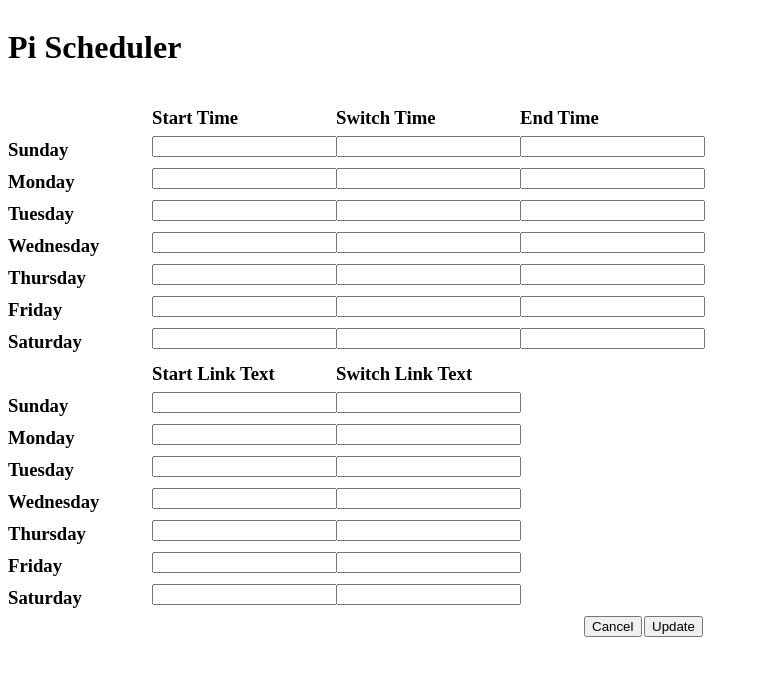
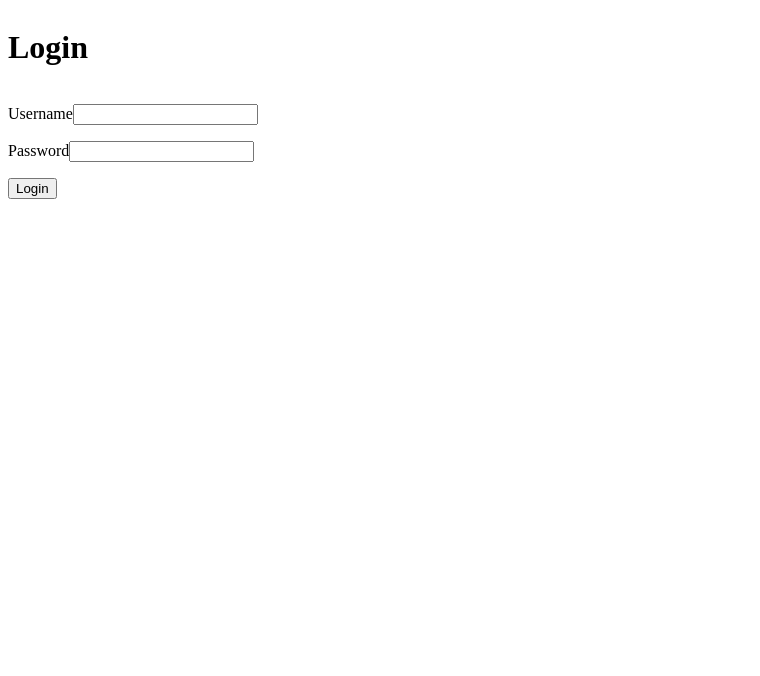
Before and after one commit to Brandon-Ritchie/PiDisplay_old, a Flask app: page / in a window 1280 px wide. Shown: the top 676 px of the page, without its empty margins (0-760 px from the left). Run offline with Flask 2, Linux system fonts and the light colour scheme; data comes from the database, SQL or seed files in the repository; both versions use the stored data as it was after the commit.

Commit message:
Added user authentication

```diff
--- a/app.py
+++ b/app.py
@@ -2,11 +2,17 @@
 Imports
 """
 
-from flask import Flask, render_template, request
-from flask_wtf import form # for web app creation and handling
-from forms import CrontabForm, update_crontab_form_defaults, return_list_of_entries_as_lists, return_form_data_as_list_of_dict, update_entry # for form manipulation
+from logging import error
+from flask import Flask, flash, render_template, request
+from flask.helpers import url_for
+from werkzeug.datastructures import RequestCacheControl
+from werkzeug.utils import redirect
+from flask_login import LoginManager, login_required, login_user, UserMixin
+from flask_wtf import form
+from forms import CrontabForm, LoginForm, update_crontab_form_defaults, return_list_of_entries_as_lists, return_form_data_as_list_of_dict, update_display_entry # for form manipulation
 from flask_sqlalchemy import SQLAlchemy # for database manipulation
-from utilities import update_crontab
+from utilities import update_crontab # for updating crotab
+from werkzeug.security import generate_password_hash, check_password_hash
 
 """
 Database and app configuration
@@ -17,9 +23,10 @@
 app.config['SQLALCHEMY_DATABASE_URI'] = 'sqlite:///display.db' # path to database and database name
 app.config['SQLALCHEMY_TRACK_MODIFICATIONS'] = False # to turn off alerts
 db = SQLAlchemy(app) # database instance
+app_login_manager = LoginManager(app)
+app_login_manager.init_app(app)
 
 class DisplayEntry(db.Model):
-
     id = db.Column(db.Integer, primary_key = True) # primary key column, automatically generated IDs
     day_of_the_week = db.Column(db.String(15), index = True, unique = True) # Day of the week for the entry
     start_time = db.Column(db.String(10), index = True, unique = False) # Time for display to turn on
@@ -28,26 +35,65 @@
     start_link_text = db.Column(db.String(30), index = True, unique = False) # Display link text for first slide
     switch_link_text = db.Column(db.String(30), index = True, unique = False) # Display link text for second slide
 
+class User(UserMixin, db.Model):
+    id = db.Column(db.Integer, primary_key=True)
+    username = db.Column(db.String(64), index=True, unique=True)
+    email = db.Column(db.String(120), index=True, unique=True)
+    password_hash = db.Column(db.String(128))
+
+    def __repr__(self):
+        return '<User {}>'.format(self.username)
+
+    def set_password(self, password):
+        self.password_hash = generate_password_hash(password)
+
+    def check_password(self, password):
+        return check_password_hash(self.password_hash, password)
+
 """
 Routes
 """
 
+@app_login_manager.user_loader
+def load_user(id):
+  return User.query.get(int(id))
+
+@app_login_manager.unauthorized_handler
+def unauthorized():
+    return "Sorry, you must be logged in to view this page."
+
 @app.route('/', methods = ["GET", "POST"])
 def index():
+    login_form = LoginForm()
+    if request.method == 'POST':
+        user = User.query.filter_by(username=login_form.user.data).first()
+        if user:
+            if user.check_password(login_form.password.data):
+                login_user(user)
+                return redirect(url_for('home'))
+        else:
+            flash('Either the username or password was incorrect.\n Please try again.', 'error')
+    return render_template('index.html', template_form = login_form)
+
+@app.route('/home', methods = ["GET", "POST"])
+@login_required
+def home():
 
     crontab_form = CrontabForm() # form instance
 
-    if request.method == 'POST':
+    if 'sunday_start_time' in request.form:
         if crontab_form.submit.data:
             entry_list = return_form_data_as_list_of_dict(crontab_form) # created as dictionaries of the form data making it easier to deal with
 
             for entry in entry_list:
-                update_entry(DisplayEntry, entry) # update each entry in the DisplayEntry table with the entries from created dictionaries
+                update_display_entry(DisplayEntry, entry) # update each entry in the DisplayEntry table with the entries from created dictionaries
             try:
                 db.session.commit()
+                flash('The display has been updated.')
             except Exception as e:
-                print(e)
                 db.session.rollback()
+                flash('There was an error')
+
             update_crontab(DisplayEntry)
 
         if crontab_form.cancel.data:
@@ -56,7 +102,7 @@
     some_list = return_list_of_entries_as_lists(DisplayEntry) # create list for updating crontab form defaults
     update_crontab_form_defaults(crontab_form, some_list) # update crontab form defaults AFTER the POST request
 
-    return render_template('index.html',
+    return render_template('home.html',
         template_form = crontab_form,
     )
 
--- a/forms.py
+++ b/forms.py
@@ -1,5 +1,6 @@
 from flask_wtf import FlaskForm
-from wtforms import StringField, SubmitField
+from wtforms import StringField, SubmitField, PasswordField
+from wtforms.validators import DataRequired
 
 class CrontabForm(FlaskForm):
     # Create all TimeField variables
@@ -201,10 +202,15 @@
     entry_list = [sunday_entry, monday_entry, tuesday_entry, wednesday_entry, thursday_entry, friday_entry, saturday_entry]
     return entry_list
 
-def update_entry(database, entry):
+def update_display_entry(database, entry):
     updated_entry = database.query.get(entry['id']) # find entry to be updated
     updated_entry.start_time = entry['start_time'] # update start time
     updated_entry.switch_time = entry['switch_time'] # update switch time
     updated_entry.end_time = entry['end_time'] # update end time
     updated_entry.start_link_text = entry['start_link_text'] # update start link text
     updated_entry.switch_link_text = entry['switch_link_text'] # update switch link text
+
+class LoginForm(FlaskForm):
+    user = StringField('Username', validators=[DataRequired()])
+    password = PasswordField('Password', validators=[DataRequired()])
+    submit = SubmitField('Login')
--- a/templates/index.html
+++ b/templates/index.html
@@ -7,7 +7,7 @@
     <head>
         <meta charset="utf-8">
         <meta http-equiv="X-UA-Compatible" content="IE=edge">
-        <title>Pi Scheduler</title>
+        <title>Login</title>
         <meta name="description" content="">
         <meta name="viewport" content="width=device-width, initial-scale=1">
         <link rel="stylesheet" href="../static/styles/styles.css">
@@ -16,70 +16,20 @@
         <!--[if lt IE 7]>
             <p class="browsehappy">You are using an <strong>outdated</strong> browser. Please <a href="#">upgrade your browser</a> to improve your experience.</p>
         <![endif]-->
-        <h1>Pi Scheduler</h1>
-        <form action='/' method='POST'>
-            <div id='time-container'>
-                <h3 class='time-header-row start-time'>Start Time</h2>
-                <h3 class='time-header-row switch-time'>Switch Time</h2>
-                <h3 class='time-header-row end-time'>End Time</h2>
-                <h3 class='sunday-time-row time-label'>Sunday</h3>
-                <p class='sunday-time-row start-time'>{{ template_form.sunday_start_time() }}</p>
-                <p class='sunday-time-row switch-time'>{{ template_form.sunday_switch_time() }}</p>
-                <p class='sunday-time-row end-time'>{{ template_form.sunday_end_time () }}</p>
-                <h3 class='monday-time-row time-label'>Monday</h3>
-                <p class='monday-time-row start-time'>{{ template_form.monday_start_time() }}</p>
-                <p class='monday-time-row switch-time'>{{ template_form.monday_switch_time() }}</p>
-                <p class='monday-time-row end-time'>{{ template_form.monday_end_time () }}</p>
-                <h3 class='tuesday-time-row time-label'>Tuesday</h3>
-                <p class='tuesday-time-row start-time'>{{ template_form.tuesday_start_time() }}</p>
-                <p class='tuesday-time-row switch-time'>{{ template_form.tuesday_switch_time() }}</p>
-                <p class='tuesday-time-row end-time'>{{ template_form.tuesday_end_time () }}</p>
-                <h3 class='wednesday-time-row time-label'>Wednesday</h3>
-                <p class='wednesday-time-row start-time'>{{ template_form.wednesday_start_time() }}</p>
-                <p class='wednesday-time-row switch-time'>{{ template_form.wednesday_switch_time() }}</p>
-                <p class='wednesday-time-row end-time'>{{ template_form.wednesday_end_time () }}</p>
-                <h3 class='thursday-time-row time-label'>Thursday</h3>
-                <p class='thursday-time-row start-time'>{{ template_form.thursday_start_time() }}</p>
-                <p class='thursday-time-row switch-time'>{{ template_form.thursday_switch_time() }}</p>
-                <p class='thursday-time-row end-time'>{{ template_form.thursday_end_time () }}</p>
-                <h3 class='friday-time-row time-label'>Friday</h3>
-                <p class='friday-time-row start-time'>{{ template_form.friday_start_time() }}</p>
-                <p class='friday-time-row switch-time'>{{ template_form.friday_switch_time() }}</p>
-                <p class='friday-time-row end-time'>{{ template_form.friday_end_time () }}</p>
-                <h3 class='saturday-time-row time-label'>Saturday</h3>
-                <p class='saturday-time-row start-time'>{{ template_form.saturday_start_time() }}</p>
-                <p class='saturday-time-row switch-time'>{{ template_form.saturday_switch_time() }}</p>
-                <p class='saturday-time-row end-time'>{{ template_form.saturday_end_time () }}</p>
-            </div>
-            <div id="link-text-container">
-                <h3 class='link-header-row start-text'>Start Link Text</h3>
-                <h3 class='link-header-row switch-text'>Switch Link Text</h3>
-                <h3 class='sunday-link-row link-label'>Sunday</h3>
-                <p class='sunday-link-row start-text'>{{ template_form.sunday_start_text() }}</p>
-                <p class='sunday-link-row switch-text'>{{ template_form.sunday_switch_text() }}</p>
-                <h3 class='monday-link-row link-label'>Monday</h3>
-                <p class='monday-link-row start-text'>{{ template_form.monday_start_text() }}</p>
-                <p class='monday-link-row switch-text'>{{ template_form.monday_switch_text() }}</p>
-                <h3 class='tuesday-link-row link-label'>Tuesday</h3>
-                <p class='tuesday-link-row start-text'>{{ template_form.tuesday_start_text() }}</p>
-                <p class='tuesday-link-row switch-text'>{{ template_form.tuesday_switch_text() }}</p>
-                <h3 class='wednesday-link-row link-label'>Wednesday</h3>
-                <p class='wednesday-link-row start-text'>{{ template_form.wednesday_start_text() }}</p>
-                <p class='wednesday-link-row switch-text'>{{ template_form.wednesday_switch_text() }}</p>
-                <h3 class='thursday-link-row link-label'>Thursday</h3>
-                <p class='thursday-link-row start-text'>{{ template_form.thursday_start_text() }}</p>
-                <p class='thursday-link-row switch-text'>{{ template_form.thursday_switch_text() }}</p>
-                <h3 class='friday-link-row link-label'>Friday</h3>
-                <p class='friday-link-row start-text'>{{ template_form.friday_start_text() }}</p>
-                <p class='friday-link-row switch-text'>{{ template_form.friday_switch_text() }}</p>
-                <h3 class='saturday-link-row link-label'>Saturday</h3>
-                <p class='saturday-link-row start-text'>{{ template_form.saturday_start_text() }}</p>
-                <p class='saturday-link-row switch-text'>{{ template_form.saturday_switch_text() }}</p>
-            </div>
-            <div id = 'submit-container'>
-                <p id='cancel-button'>{{ template_form.cancel() }}</p>
-                <p id='submit-button'>{{ template_form.submit() }}</p>
-            </div>
+        <h1>Login</h1>
+        <form action='/' method="POST">
+            <p>{{ template_form.user.label }}{{ template_form.user() }}</p>
+            <p>{{ template_form.password.label }}{{ template_form.password() }}</p>
+            <p>{{ template_form.submit() }}</p>
         </form>
+        <p>
+            {% with messages = get_flashed_messages() %}
+                {% if messages %}
+                    {% for message in messages %}
+                        {{ message }}
+                    {% endfor %}
+                {% endif %}
+            {% endwith %}
+        </p>
     </body>
 </html>
```
Also changed, not shown: templates/home.html (added, +96 -0 lines), display.db, 1 other file.
